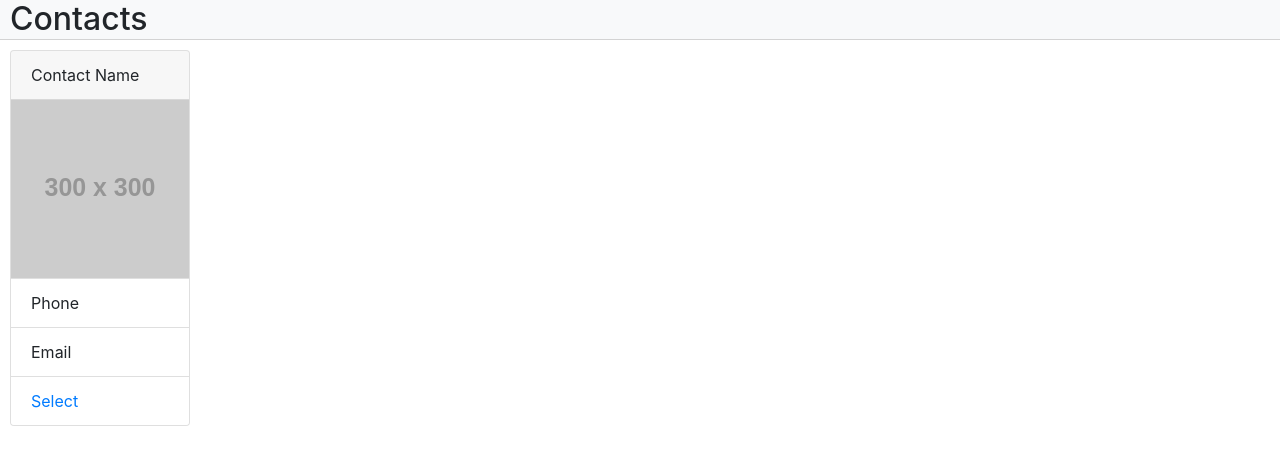
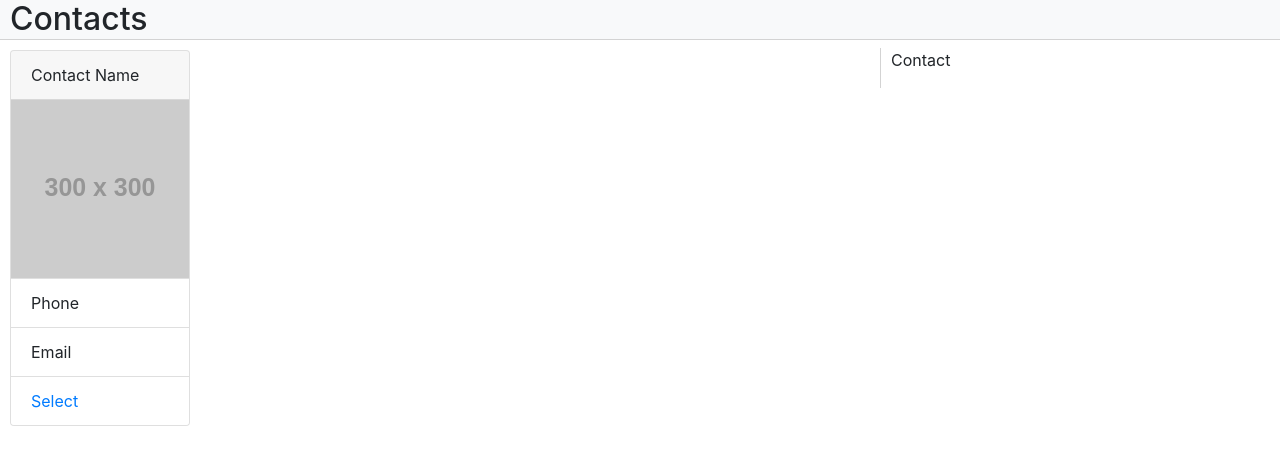
Before and after one commit to SamuelHWilson/131ContactInfo, a plain HTML site: page contact.html in a window 1280 px wide. Drawn offline with nearby package versions, Linux system fonts and the light colour scheme; placeholder pictures from the web are drawn by us.

Commit message:
Finished rough draft of popup layout.

```diff
--- a/contact.html
+++ b/contact.html
@@ -23,7 +23,7 @@
         </div>
 
         <div id="contact-area">
-
+            <p>Contact</p>
         </div>
 
         <!-- More Bootstrap, also full jQuery -->
--- a/styles.css
+++ b/styles.css
@@ -16,7 +16,7 @@
 
 #contact-area {
     width: 400px;
-    margin: 50px 0px 10px 0px;
+    margin-left: 10px;
     padding-left: 10px;
     border-left: 1px solid lightgray;
     float: right;
```
